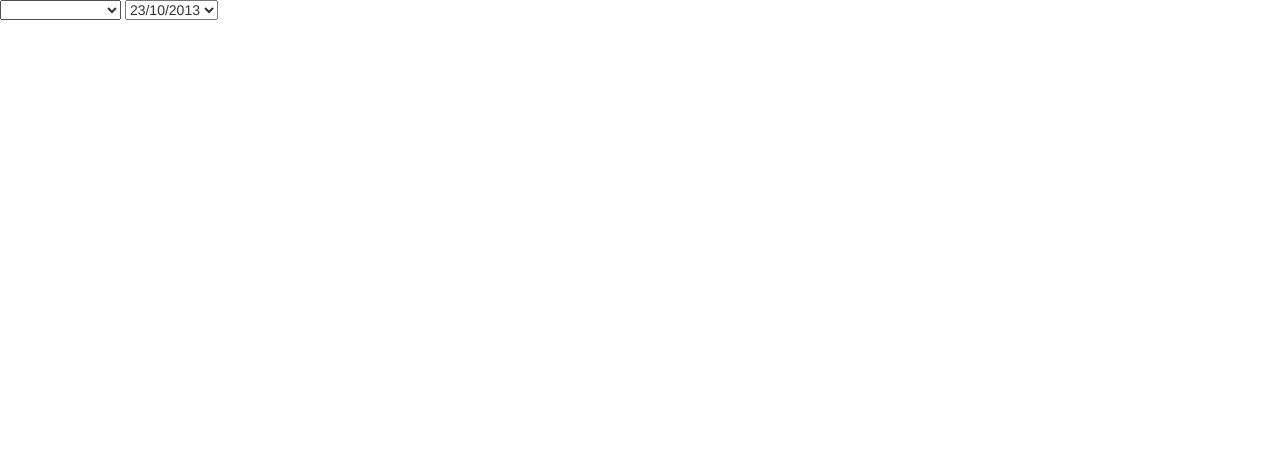
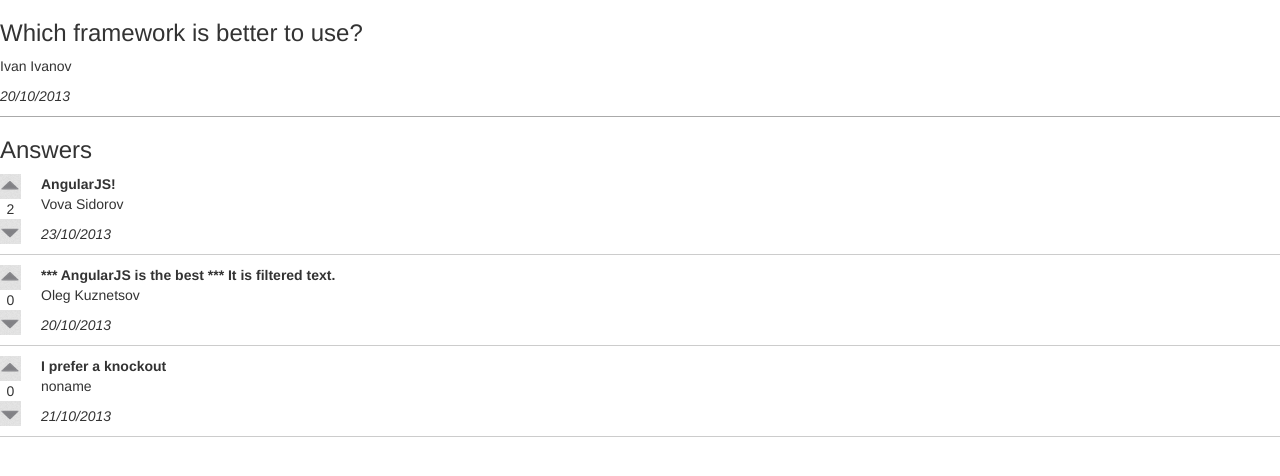
Before and after one commit to avtor31/First-steps-in-AngularJS, a website: page app/index.html in a window 1280 px wide. Drawn offline with nearby package versions, Linux system fonts and the light colour scheme; some packages are replaced by stand-ins of ours.

Commit message:
9 - Own filter creation

```diff
--- a/app/index.html
+++ b/app/index.html
@@ -18,14 +18,24 @@
   <script src="js/services.js"></script>
 </head>
 <body>
-<div ng-controller="QuestionController">
-  <select ng-model="answer" ng-change="authorClickHandler(answer)" >
-    <option ng-repeat="answer1 in question.answers" value="{{answer1}}">{{answer1.author}}</option>
-  </select>
-  <select>
-    <option ng-repeat="selected_answer in question.answers | filter:answer">{{selected_answer.date}}</option>
-  </select>
-
+<div  ng-controller="QuestionController">
+  <div class="quest">
+    <h3>{{question.text}}</h3>
+    <p>{{question.author}} </p> <p><i>{{question.date}}</i></p>
+  </div>
+  <h3>Answers</h3>
+  <div class="answers">
+    <div ng-repeat="answer in question.answers" class="answer">
+      <div class="vote">
+        <a class="vote-up" ng-click="voteUp(answer)"></a>
+        <span class="rate">{{answer.rate}}</span>
+        <a class="vote-down" ng-click="voteDown(answer)"></a>
+      </div>
+      <b>{{answer.text | answerWithBestFilter}}</b>
+      <p>{{answer.author}}</p>
+      <p><i>{{answer.date}}</i></p>
+    </div>
+  </div>
 </div>
 </body>
 </html>
--- a/app/js/filters.js
+++ b/app/js/filters.js
@@ -1,3 +1,12 @@
 'use strict';
 
-/* Filters */
+myApp.filter('answerWithBestFilter', function(){
+    return function(text){
+        if(text.indexOf("best")!==-1){
+            return "***  " + text + "  *** It is filtered text.";
+        }
+        else{
+            return text;
+        }
+    }
+})
```
Also changed, not shown: README.md.
